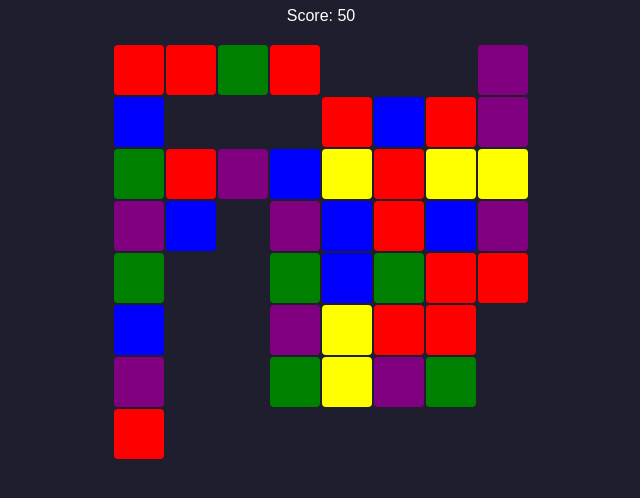
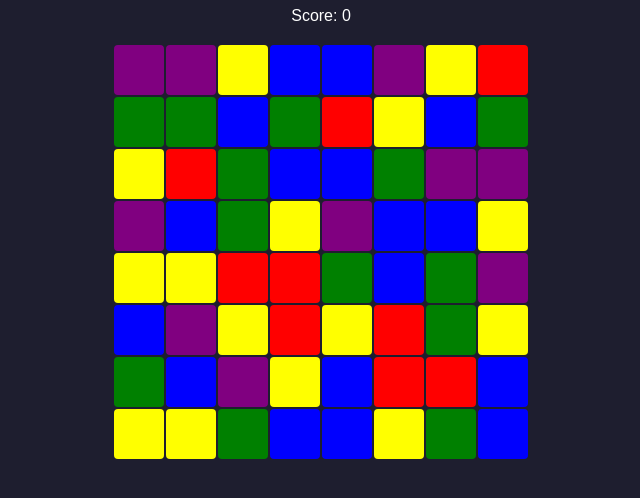
Before and after one commit to AKDrummond/ManaSong, a plain HTML site: page index.html in a window 1280 px wide. Shown: the part 50-548 px from the top of the page, without its empty margins (319-959 px from the left). Drawn offline with Linux system fonts and the light colour scheme.

Commit message:
Update index.html

```diff
--- a/index.html
+++ b/index.html
@@ -54,18 +54,36 @@
     const tiles = [];
     let score = 0;
 
+    function randomColor() {
+      return tileColors[Math.floor(Math.random() * tileColors.length)];
+    }
+
+    function hasMatch(index, color) {
+      // Check left 2
+      if (index % width > 1 &&
+          tiles[index - 1]?.style.backgroundColor === color &&
+          tiles[index - 2]?.style.backgroundColor === color) return true;
+      // Check up 2
+      if (index >= width * 2 &&
+          tiles[index - width]?.style.backgroundColor === color &&
+          tiles[index - width * 2]?.style.backgroundColor === color) return true;
+      return false;
+    }
+
     function createBoard() {
       for (let i = 0; i < width * width; i++) {
         const tile = document.createElement("div");
         tile.setAttribute("draggable", true);
         tile.setAttribute("id", i);
-        let color = tileColors[Math.floor(Math.random() * tileColors.length)];
+        let color;
+        do {
+          color = randomColor();
+        } while (hasMatch(i, color));
         tile.style.backgroundColor = color;
         tile.classList.add("tile");
         board.appendChild(tile);
         tiles.push(tile);
       }
-
       addDragListeners();
     }
 
@@ -156,7 +174,11 @@
       }
       for (let i = 0; i < width; i++) {
         if (tiles[i].style.backgroundColor === "") {
-          tiles[i].style.backgroundColor = tileColors[Math.floor(Math.random() * tileColors.length)];
+          let color;
+          do {
+            color = randomColor();
+          } while (hasMatch(i, color));
+          tiles[i].style.backgroundColor = color;
         }
       }
     }
```
